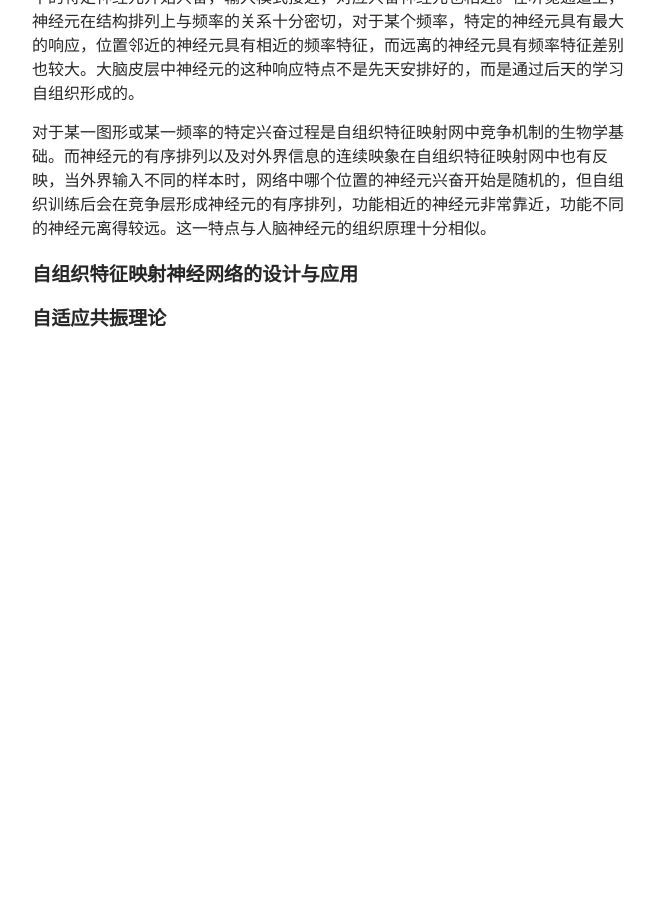
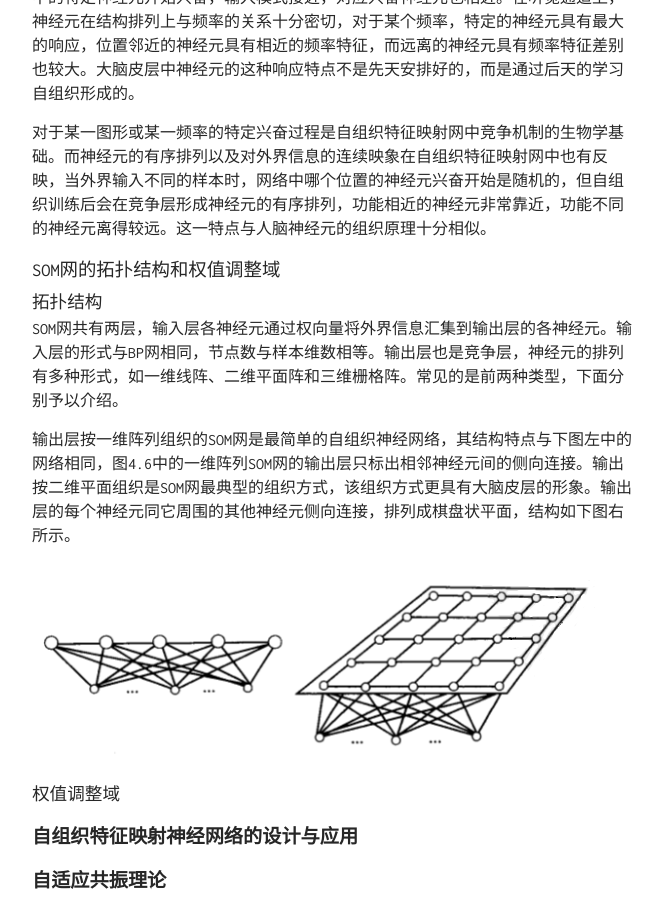
Before and after one commit to TobiahShaw/TobiahShaw.github.io, a Jekyll site: the page built from _posts/2019-10-26-NN-of-Competitive learning.md, in a window 1280 px wide and 900 px high, scrolled down 5558 px. Shown: the whole window, without its empty margins (308-971 px from the left). Built offline with Jekyll 4.4.1, drawn with Linux system fonts in a browser that asks for light colours; our own code applies the rules of GitHub Pages for plain Markdown files; formulas are drawn with MathJax 3; before the commit the page ends 5982 px from its top, so only the background shows below that.

Commit message:
topological structure

```diff
--- a/_posts/2019-10-26-NN-of-Competitive learning.md
+++ b/_posts/2019-10-26-NN-of-Competitive learning.md
@@ -128,6 +128,18 @@ W_j(t+1) = \hat{W_j}(t) \quad j \neq j'
 
 对于某一图形或某一频率的特定兴奋过程是自组织特征映射网中竞争机制的生物学基础。而神经元的有序排列以及对外界信息的连续映象在自组织特征映射网中也有反映，当外界输入不同的样本时，网络中哪个位置的神经元兴奋开始是随机的，但自组织训练后会在竞争层形成神经元的有序排列，功能相近的神经元非常靠近，功能不同的神经元离得较远。这一特点与人脑神经元的组织原理十分相似。
 
+### SOM网的拓扑结构和权值调整域
+
+#### 拓扑结构
+
+SOM网共有两层，输入层各神经元通过权向量将外界信息汇集到输出层的各神经元。输入层的形式与BP网相同，节点数与样本维数相等。输出层也是竞争层，神经元的排列有多种形式，如一维线阵、二维平面阵和三维栅格阵。常见的是前两种类型，下面分别予以介绍。
+
+输出层按一维阵列组织的SOM网是最简单的自组织神经网络，其结构特点与下图左中的网络相同，图4.6中的一维阵列SOM网的输出层只标出相邻神经元间的侧向连接。输出按二维平面组织是SOM网最典型的组织方式，该组织方式更具有大脑皮层的形象。输出层的每个神经元同它周围的其他神经元侧向连接，排列成棋盘状平面，结构如下图右所示。
+
+![图1.7](../assets/img/20191026/1.7.PNG)
+
+#### 权值调整域
+
 ## 自组织特征映射神经网络的设计与应用
 
 ## 自适应共振理论
```
Also changed, not shown: assets/img/20191026/1.7.PNG (added).
